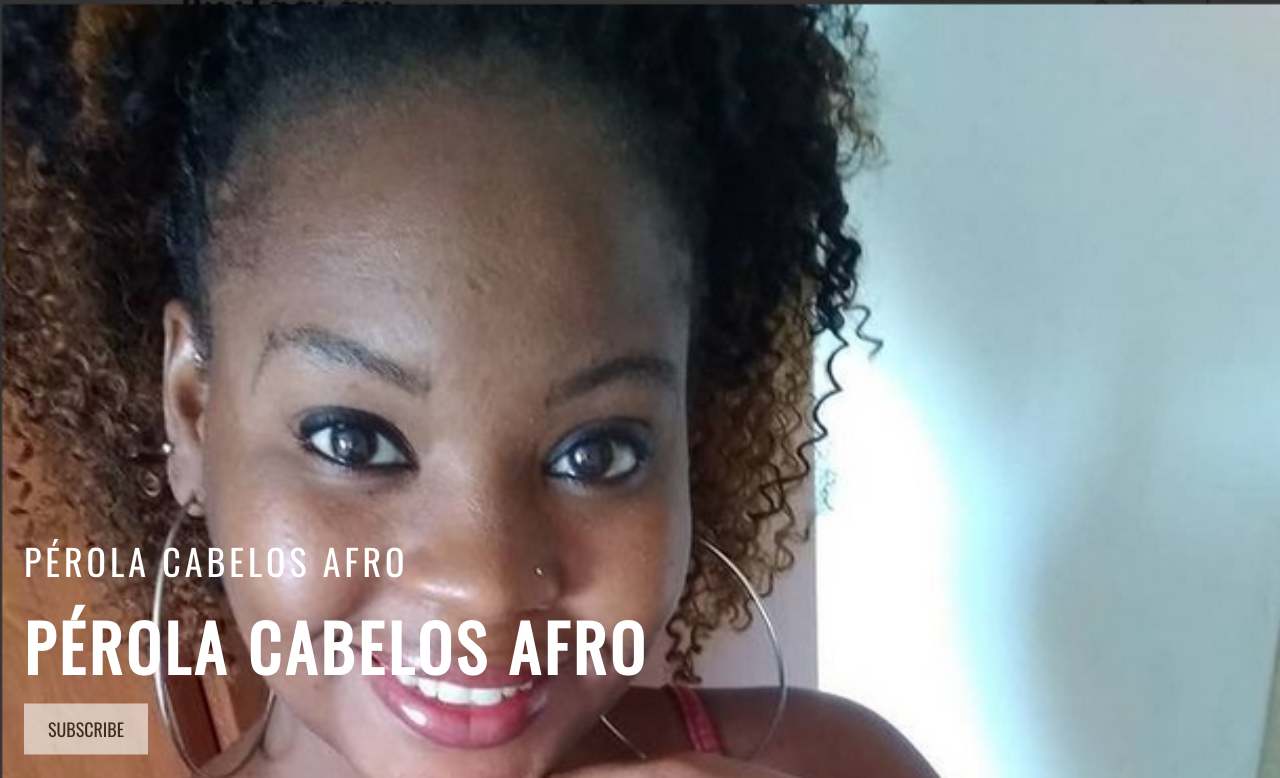
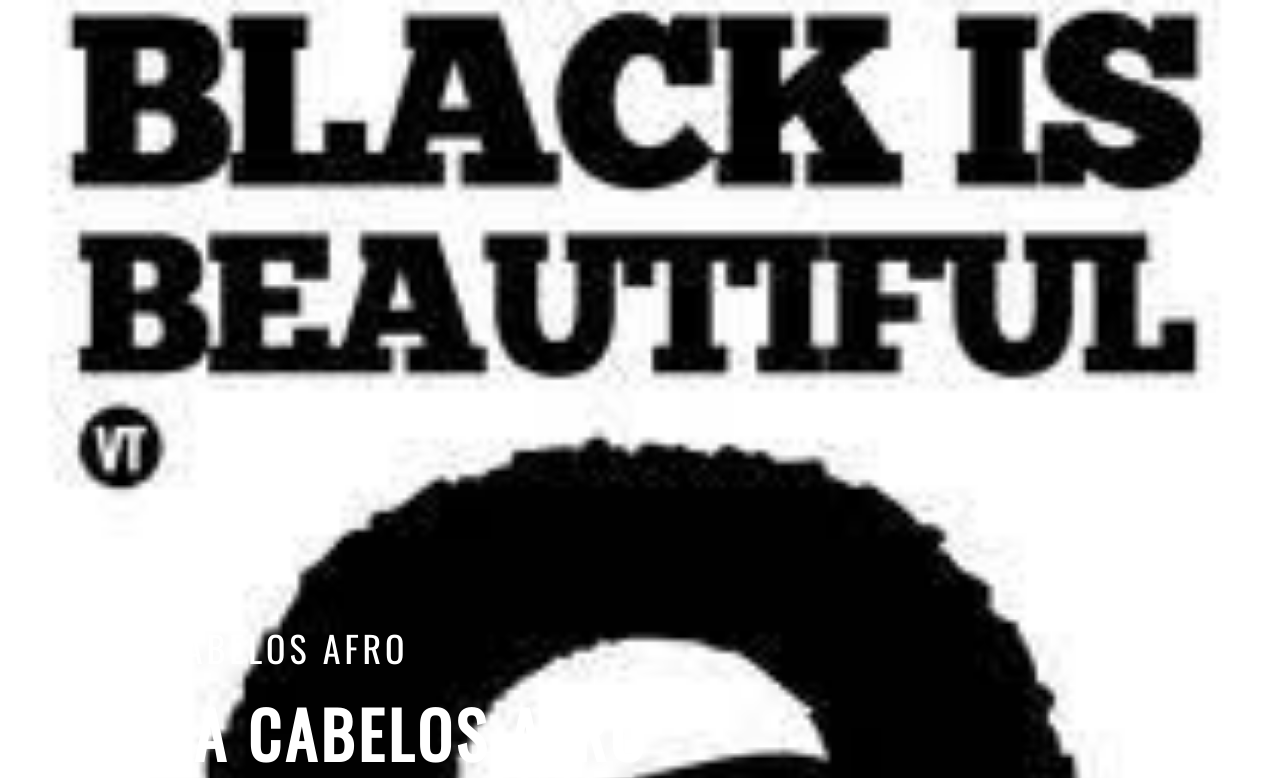
Before and after one commit to edabruzzo/Perola_Cabelos_Afro, a Flask app: page / in a window 1280 px wide. Shown: the part 261-1039 px from the top of the page. Run offline with Flask 3, Linux system fonts and the light colour scheme.

Commit message:
Modifica template

```diff
--- a/templates/template_3.html
+++ b/templates/template_3.html
@@ -37,7 +37,7 @@ and is wrapped around the whole page content, except for the footer in this exam
 
   <!-- Image header -->
   <header class="w3-display-container w3-wide" id="home">
-    <img class="w3-image" src="{{ url_for('static', filename='fotos/perola_1.png') }}"
+    <img class="w3-image" src="{{ url_for('static', filename='fotos/template_5.jpeg') }}"
          alt="Pérola Cabelos Afro" width="100%" height="100%">
     <div class="w3-display-left w3-padding-large">
       <h1 class="w3-text-white">PÉROLA CABELOS AFRO</h1>
```
Also changed, not shown: static/fotos/template_5.jpeg (added).
